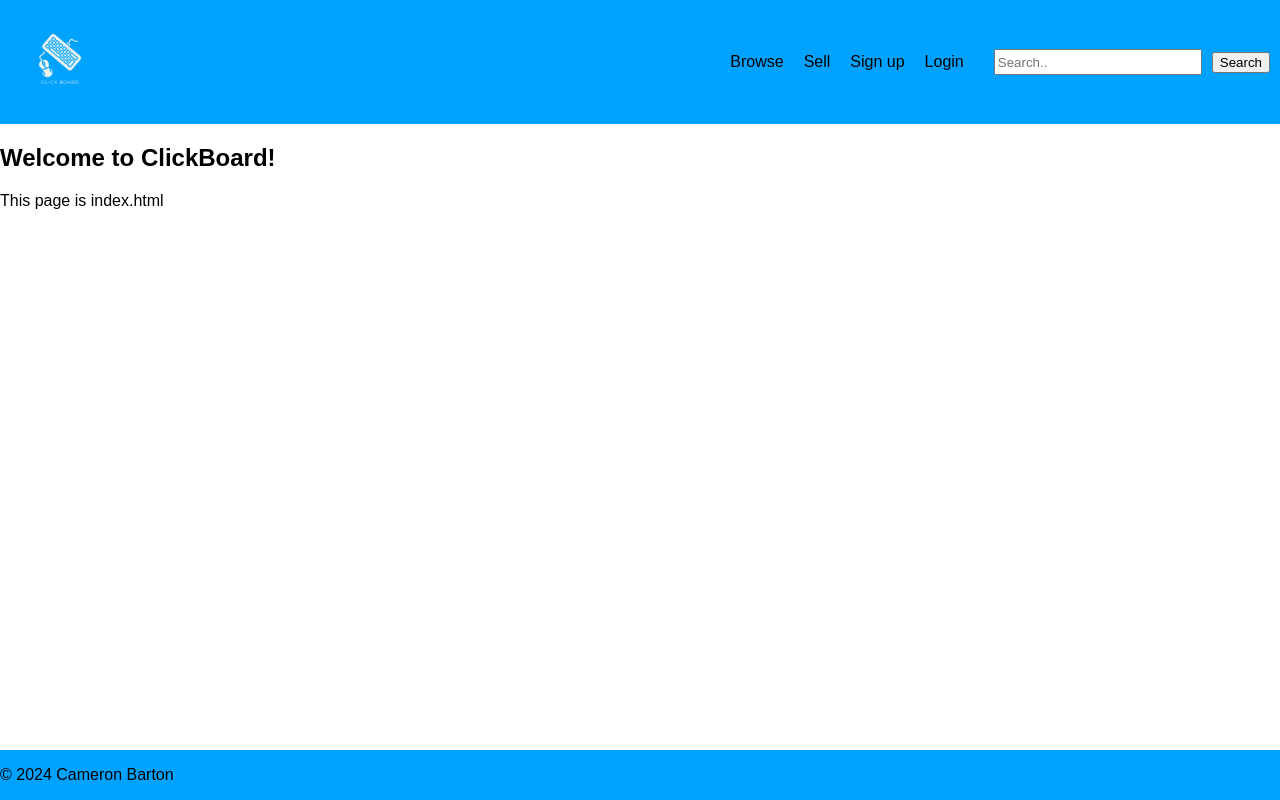
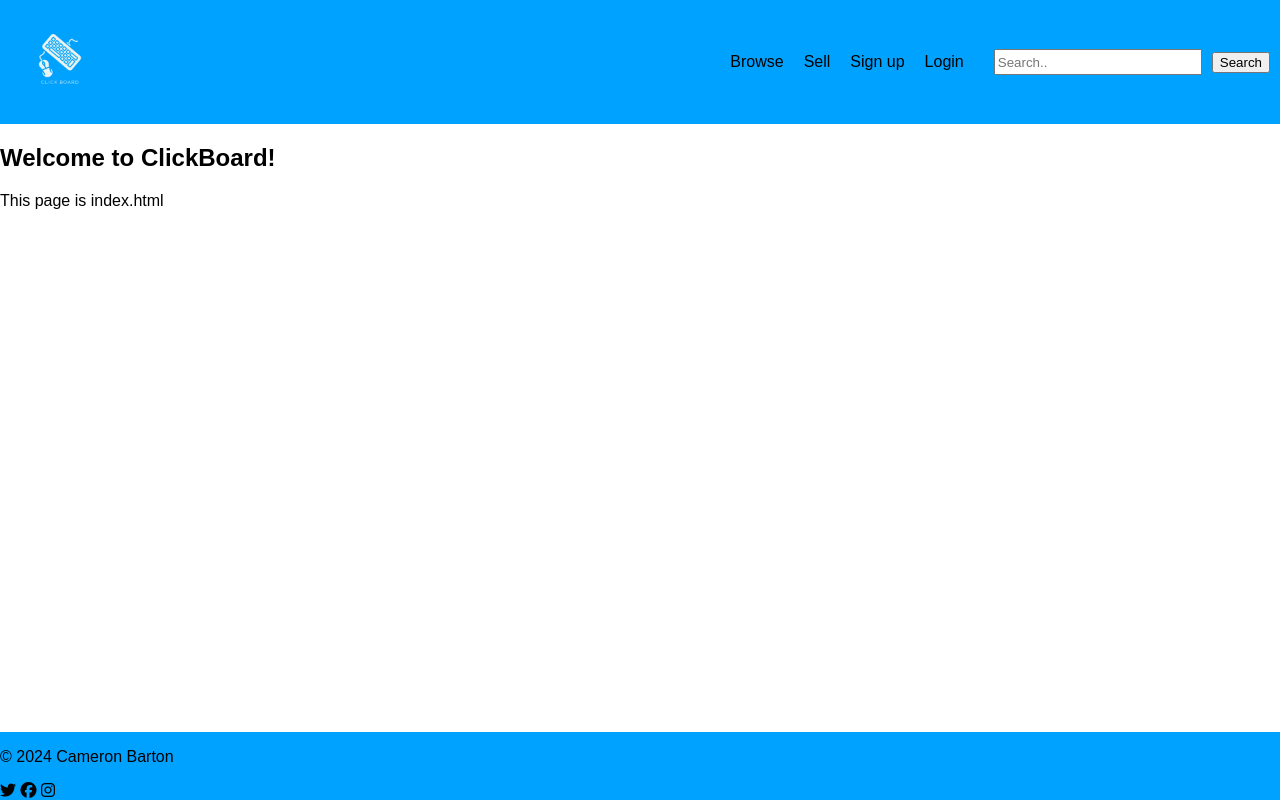
Before and after one commit to CTBarton/ITIS4166, a plain HTML site: page index.html in a window 1280 px wide. Drawn offline with Linux system fonts and the light colour scheme.

Commit message:
Added Social Media Icons

```diff
--- a/index.html
+++ b/index.html
@@ -5,6 +5,7 @@
     <meta name="viewport" content="width=device-width, initial-scale=1.0">
     <link rel = "stylesheet" href = "styles/default.css">
     <title>Cameron Barton | ITIS 4166 | Homepage</title>
+    <script src="https://kit.fontawesome.com/8f25f96a5a.js" crossorigin="anonymous"></script>
 </head>
 <body>
 
@@ -37,6 +38,12 @@
 
     <footer>
         <p>&copy; 2024 Cameron Barton</p>
+        <div class = "social-media" id = "media-icons">
+            <i class="fa-brands fa-twitter"></i></a>
+            <i class="fa-brands fa-facebook"></i></a>
+            <i class="fa-brands fa-instagram"></i></a>
+        </div>
+
     </footer>
 
 </body>
```
Also changed, not shown: item.html (+7 -0 lines), items.html (+7 -0 lines), new.html (+7 -0 lines).
